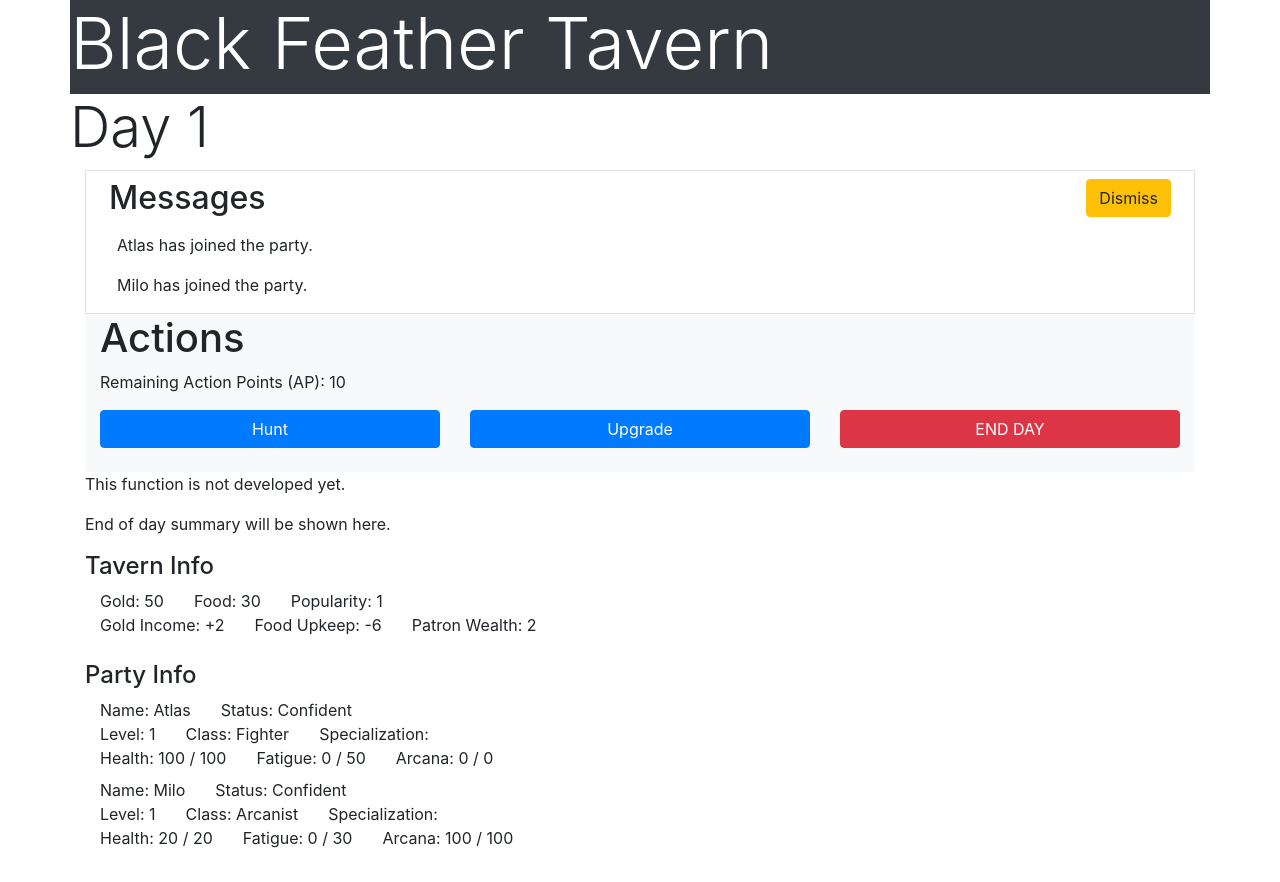
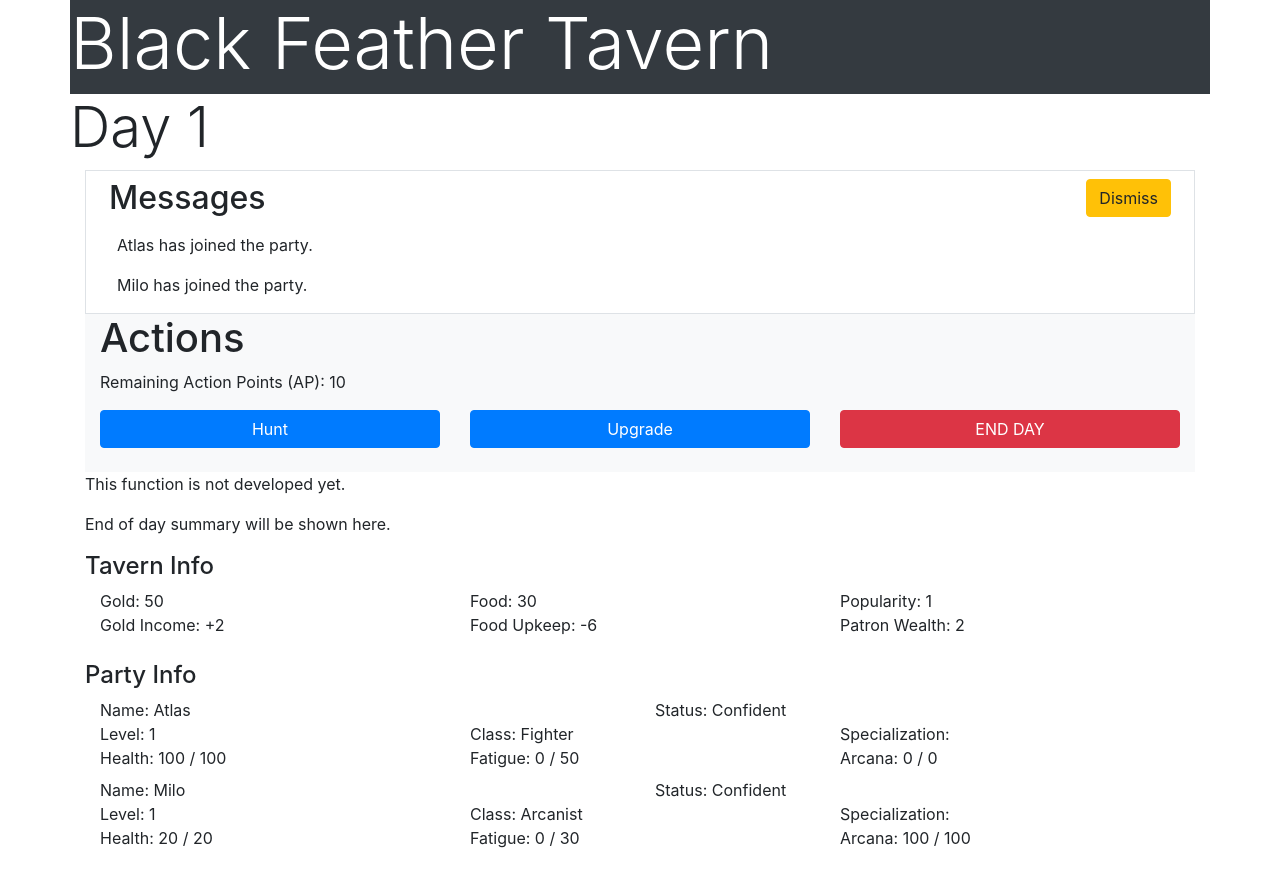
Before and after one commit to Infiniafication/angular-tavern, an Angular app: page /end in a window 1280 px wide. Built offline with nearby package versions, Linux system fonts and the light colour scheme.

Commit message:
3 files modified

```diff
--- a/src/app/app.component.html
+++ b/src/app/app.component.html
@@ -3,7 +3,7 @@
 <link rel="stylesheet" href="https://stackpath.bootstrapcdn.com/bootstrap/4.4.1/css/bootstrap.min.css" integrity="sha384-Vkoo8x4CGsO3+Hhxv8T/Q5PaXtkKtu6ug5TOeNV6gBiFeWPGFN9MuhOf23Q9Ifjh" crossorigin="anonymous">
 </head>
 
-<div class="container">
+<div class="container-xl">
 
   <div class="row bg-dark text-white">
     <h1 class="display-3"> {{ name }} </h1>
--- a/src/app/heroes/heroes.component.html
+++ b/src/app/heroes/heroes.component.html
@@ -1,4 +1,4 @@
-  <div class="container pb-4">
+  <div class="container-fluid pb-4">
     <div class="row">
       <h4>Party Info</h4>
     </div>
@@ -7,34 +7,34 @@
     <div *ngFor="let hero of heroes">
       <div class="pb-2" *ngIf="hero.level > 0">
         <div class="row row-cols-2">
-          <div class="col-lg-auto">
+          <div class="col">
             Name: {{hero.name}}
           </div>
-          <div class="col-lg-auto">
+          <div class="col">
             Status: {{hero.status}}
           </div>
         </div>
         <div class="row row-cols-3">
-          <div class="col-lg-auto">
+          <div class="col">
             Level: {{hero.level}}
           </div>
-          <div class="col-lg-auto" >
+          <div class="col" >
             <div *ngIf="hero.level > 0">  Class: {{hero.heroClass}} </div>
             <!-- TODO: Implement Select Class -->
             <!-- <button *ngIf="hero.level == 0" (click)="selectClass()"> Select Class </button> -->
           </div>
-          <div class="col-lg-auto">
+          <div class="col">
             Specialization: {{hero.spc}}
           </div>
         </div>
         <div class="row row-cols-3">
-          <div class="col-lg-auto">
+          <div class="col">
             Health: {{hero.curHealth}} / {{hero.maxHealth}}
           </div>
-          <div class="col-lg-auto">
+          <div class="col">
             Fatigue: {{hero.curFatigue}} / {{hero.maxFatigue}}
           </div>
-          <div class="col-lg-auto">
+          <div class="col">
             Arcana: {{hero.curArcana}} / {{hero.maxArcana}}
           </div>
         </div>
--- a/src/app/tavern-stat/tavern-stat.component.html
+++ b/src/app/tavern-stat/tavern-stat.component.html
@@ -1,26 +1,26 @@
-  <div class="container pb-4">
+  <div class="container-fluid pb-4">
     <div class="row">
       <h4>Tavern Info</h4>
     </div>
     <div class="row row-cols-3">
-      <div class="col-lg-auto">
+      <div class="col">
         Gold: {{tavern.gold}}
       </div>
-      <div class="col-lg-auto">
+      <div class="col">
         Food: {{tavern.food}}
       </div>
-      <div class="col-lg-auto">
+      <div class="col">
         Popularity: {{tavern.popularity}}
       </div>
     </div>
     <div class="row row-cols-3">
-      <div class="col-lg-auto">
+      <div class="col">
         Gold Income: +{{tavern.goldIncome}}
       </div>
-      <div class="col-lg-auto">
+      <div class="col">
         Food Upkeep: -{{tavern.foodUpkeep}}
       </div>
-      <div class="col-lg-auto">
+      <div class="col">
         Patron Wealth: {{tavern.patronWealth}}
       </div>
     </div>
```
